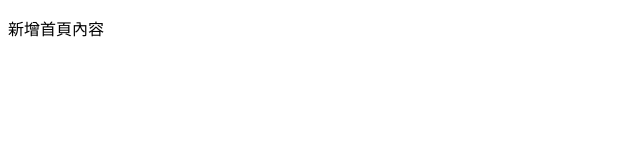
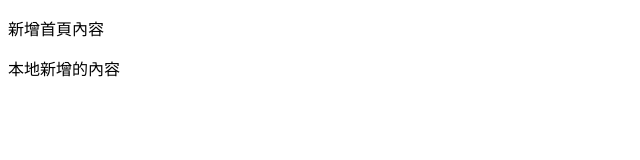
Before and after one commit to JarvisChao/git-test, a plain HTML site: page index.html in a window 1280 px wide. Shown: the whole page, without its empty margins (0-640 px from the left). Drawn offline with Linux system fonts and the light colour scheme.

Commit message:
new content

```diff
--- a/index.html
+++ b/index.html
@@ -9,6 +9,7 @@
 
   <body>
     <p>新增首頁內容</p>
+    <p>本地新增的內容</p>
   </body>
 
 </html>
```
